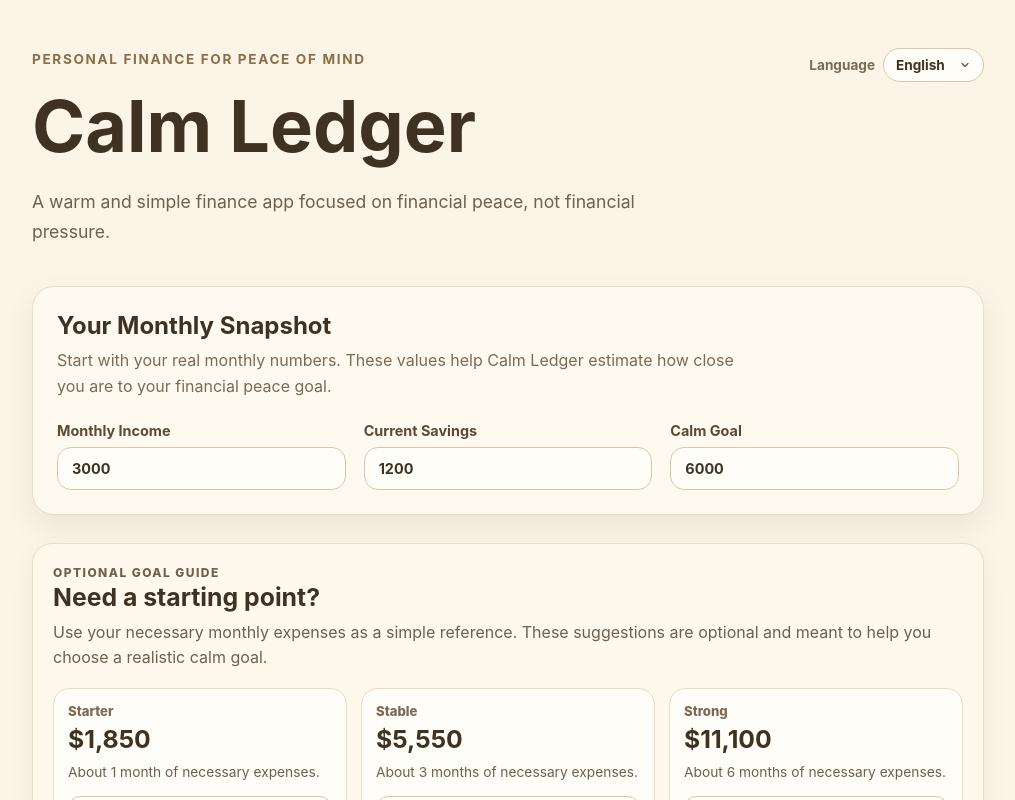
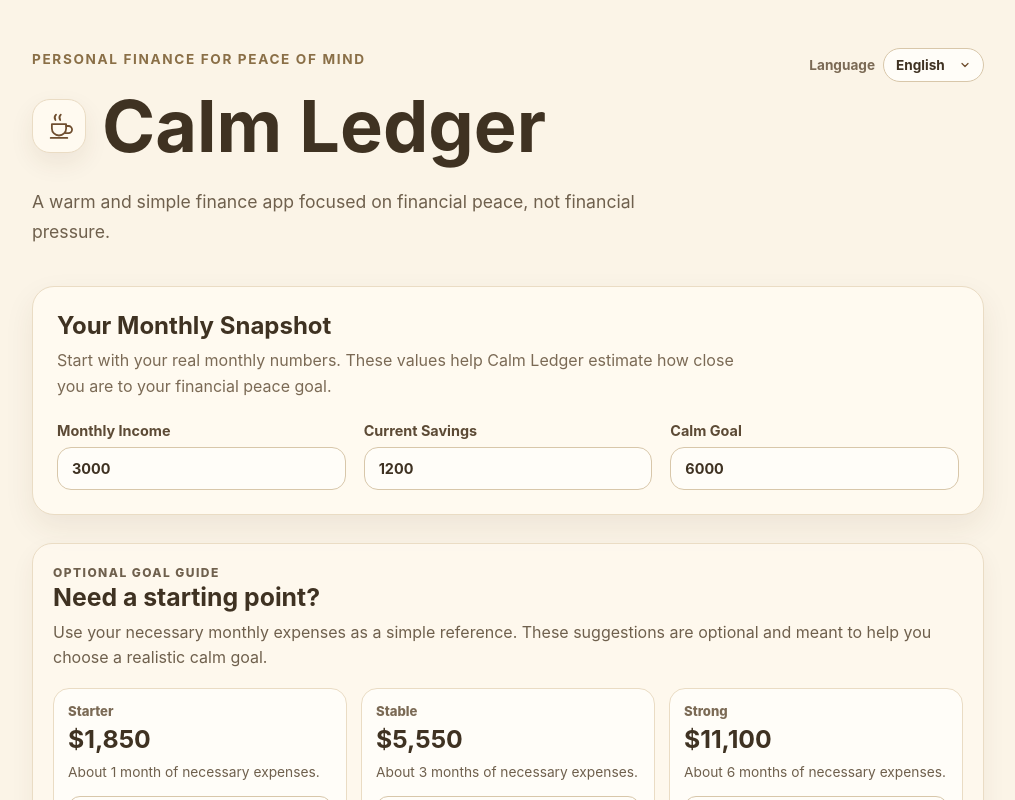
Before and after one commit to NachoColazo/calm-ledger, a React (Vite) app: page / in a window 1280 px wide. Shown: the top 800 px of the page, without its empty margins (132-1147 px from the left). Built offline with nearby package versions, Linux system fonts and the light colour scheme.

Commit message:
Add Calm Ledger branding polish

```diff
--- a/index.html
+++ b/index.html
@@ -2,10 +2,19 @@
 <html lang="en">
   <head>
     <meta charset="UTF-8" />
-    <link rel="icon" type="image/svg+xml" href="/favicon.svg" />
+    <link rel="icon" type="image/svg+xml" href="/calm-ledger-icon.svg" />
     <meta name="viewport" content="width=device-width, initial-scale=1.0" />
-    <title>calm-ledger</title>
+
+    <meta
+      name="description"
+      content="Calm Ledger is a warm personal finance app focused on financial peace of mind, monthly expenses, savings goals, and calm financial decisions."
+    />
+
+    <meta name="theme-color" content="#fff7e8" />
+
+    <title>Calm Ledger</title>
   </head>
+
   <body>
     <div id="root"></div>
     <script type="module" src="/src/main.tsx"></script>
--- a/src/App.css
+++ b/src/App.css
@@ -55,6 +55,25 @@
   letter-spacing: 0.12em;
   color: #8a6f47;
   font-weight: 700;
+}
+
+.brand-title {
+  display: flex;
+  align-items: center;
+  gap: 16px;
+}
+
+.brand-icon {
+  display: inline-flex;
+  align-items: center;
+  justify-content: center;
+  width: 54px;
+  height: 54px;
+  color: #6f4e2f;
+  background: #fffaf0;
+  border: 1px solid #eadcc4;
+  border-radius: 18px;
+  box-shadow: 0 10px 24px rgba(77, 57, 30, 0.08);
 }
 
 h1 {
@@ -676,6 +695,21 @@ input[type="number"] {
     grid-template-columns: 1fr;
   }
 
+  .brand-title {
+    align-items: center;
+    flex-direction: row;
+    gap: 12px;
+  }
+
+  .brand-icon {
+    width: 42px;
+    height: 42px;
+  }
+
+  .brand-title h1 {
+    font-size: clamp(2.1rem, 11vw, 4.5rem);
+  }
+
   .expense-card {
     flex-direction: column;
     align-items: flex-start;
--- a/src/components/Header.tsx
+++ b/src/components/Header.tsx
@@ -26,7 +26,53 @@ function Header({ language, t, onLanguageChange }: HeaderProps) {
         </label>
       </div>
 
-      <h1>{t.header.title}</h1>
+      <div className="brand-title">
+        <span className="brand-icon" aria-hidden="true">
+          <svg
+            width="38"
+            height="38"
+            viewBox="0 0 64 64"
+            fill="none"
+            xmlns="http://www.w3.org/2000/svg"
+          >
+            <path
+              d="M20 29H44V36C44 42.6274 38.6274 48 32 48C25.3726 48 20 42.6274 20 36V29Z"
+              stroke="currentColor"
+              strokeWidth="3"
+              strokeLinecap="round"
+              strokeLinejoin="round"
+            />
+            <path
+              d="M44 32H48C51.3137 32 54 34.6863 54 38C54 41.3137 51.3137 44 48 44H43"
+              stroke="currentColor"
+              strokeWidth="3"
+              strokeLinecap="round"
+              strokeLinejoin="round"
+            />
+            <path
+              d="M26 22C24 19 24 16 27 13"
+              stroke="currentColor"
+              strokeWidth="3"
+              strokeLinecap="round"
+            />
+            <path
+              d="M34 22C32 19 32 16 35 13"
+              stroke="currentColor"
+              strokeWidth="3"
+              strokeLinecap="round"
+            />
+            <path
+              d="M18 52H46"
+              stroke="currentColor"
+              strokeWidth="3"
+              strokeLinecap="round"
+            />
+          </svg>
+        </span>
+
+        <h1>{t.header.title}</h1>
+      </div>
+
       <p className="hero-text">{t.header.description}</p>
     </section>
   );
```
Also changed, not shown: public/calm-ledger-icon.svg (added).
